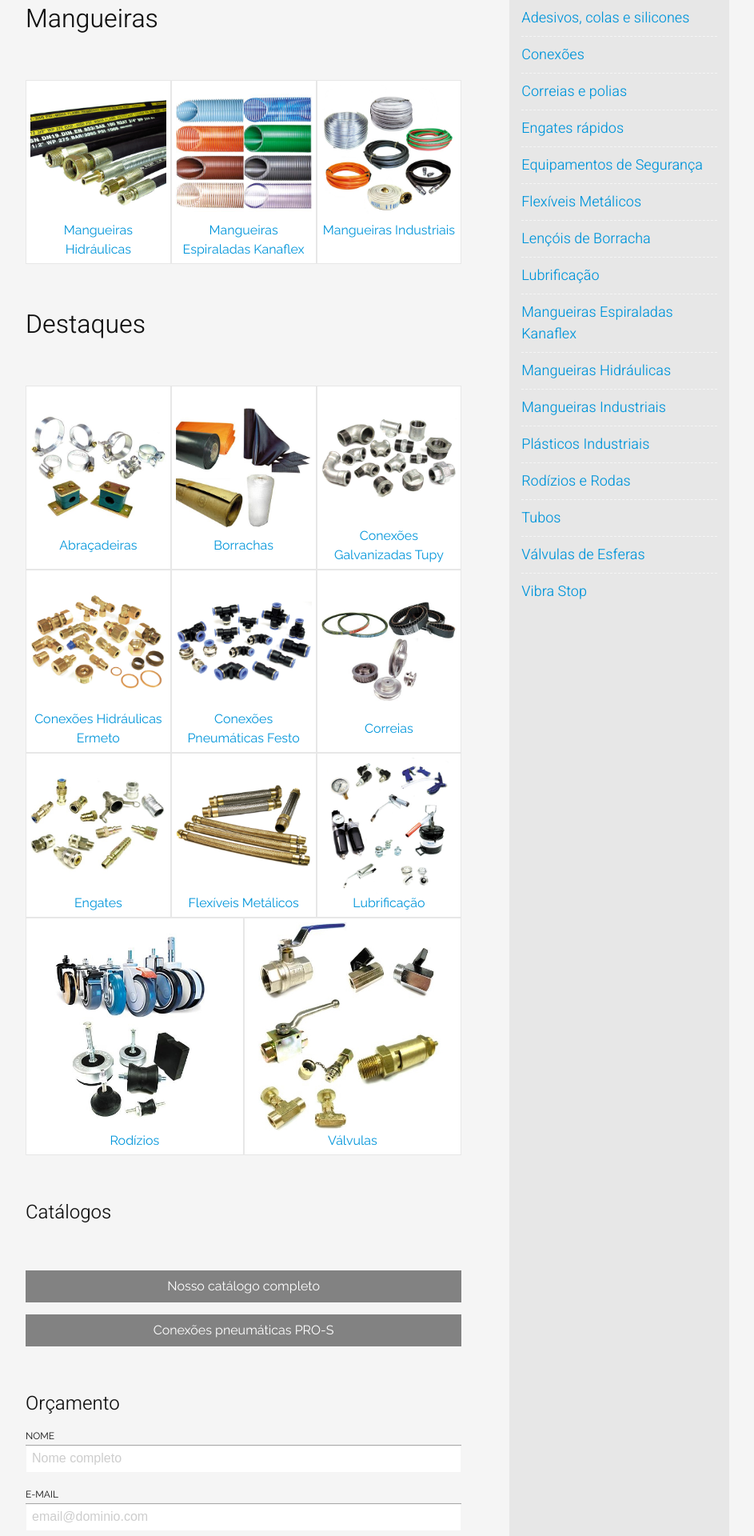
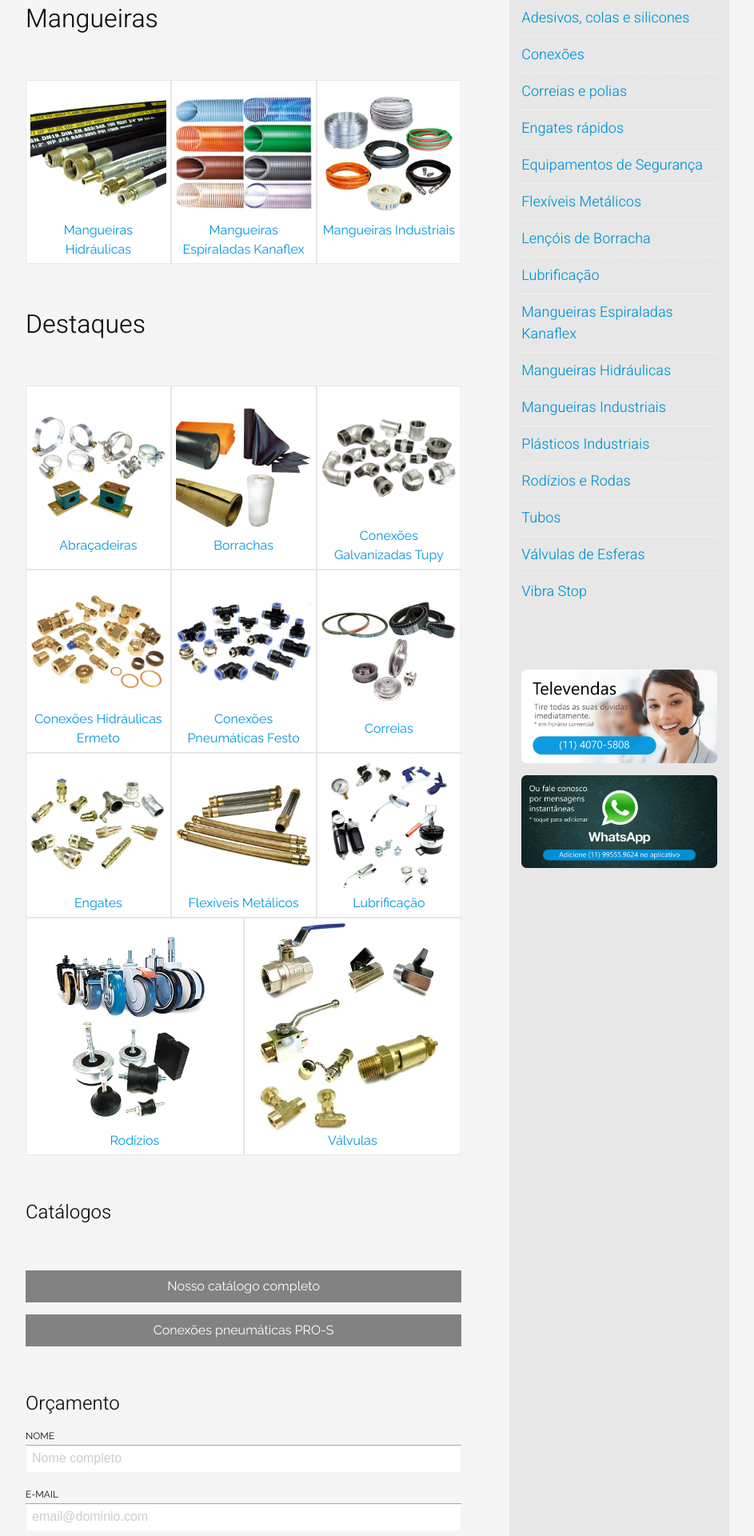
Before and after one commit to Endutek/endutek.github.io, a Jekyll site: the page built from 2-produtos.md, in a window 1280 px wide. Shown: the part 593-2513 px from the top of the page at 80% size, without its empty margins (168-1111 px from the left). Built offline with Jekyll 4.4.1, drawn with Linux system fonts in a browser that asks for light colours.

Commit message:
Banner de contato lateral

```diff
--- a/_layouts/produto.html
+++ b/_layouts/produto.html
@@ -122,6 +122,11 @@ layout: default
         </article>
       {% endfor %}
 
+      <footer class="page-content banner-container">
+        <p><a href="tel:+551140705808" onclick="ga('send', 'event', 'Contato', 'Telefone fixo', 'Banner lateral');"><img src="{{ site.baseurl }}/img/banner-televendas.png" alt="Contato por televendas: (11) 4070-5808"></a></p>
+        <p><a href="tel:+5511995559624" onclick="ga('send', 'event', 'Contato', 'Whatsapp: (11) 99555 9624', 'Banner lateral');"><img src="{{ site.baseurl }}/img/banner-whatsapp.png" alt="Contato pelo Whatsapp: (11) 99555 9624"></a></p>
+      </footer>
+
     </aside>
 
   </div>
```
Also changed, not shown: img/banner-televendas.png (added), img/banner-whatsapp.png (added).
